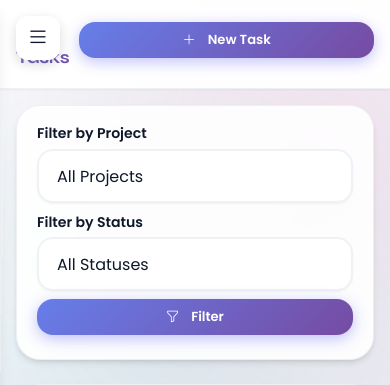
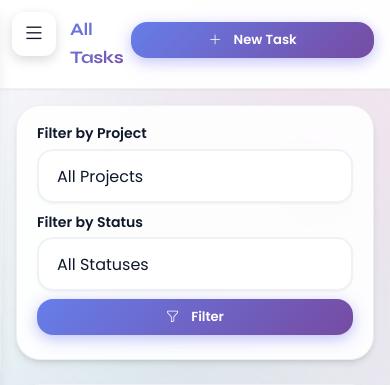
Before and after one commit to shikhakshetri29-alt/projectflow-app, a PHP site: page /tasks/index.php in a window 390 px wide. Shown: the top 385 px of the page. Run offline with PHP 8.4, Linux system fonts and the light colour scheme; a user stored in the database is signed in; data comes from the database, SQL or seed files in the repository; data that the repository does not hold is empty.

Commit message:
Update style.css

```diff
--- a/php-pmapp/assets/css/style.css
+++ b/php-pmapp/assets/css/style.css
@@ -1228,3 +1228,24 @@ hr {
         min-width: 700px;
     }
 }
+
+/* ── Topbar Mobile Fix ─────────────────────── */
+@media (max-width: 768px) {
+    .topbar {
+        padding-left: 70px !important;
+    }
+
+    .mobile-menu-toggle {
+        top: 12px !important;
+        left: 12px !important;
+    }
+
+    .stat-value {
+        font-family: 'Poppins', system-ui, sans-serif !important;
+        font-size: 2rem !important;
+        font-weight: 700 !important;
+        letter-spacing: 0 !important;
+        color: #0f172a !important;
+        -webkit-text-fill-color: #0f172a !important;
+    }
+}
```
